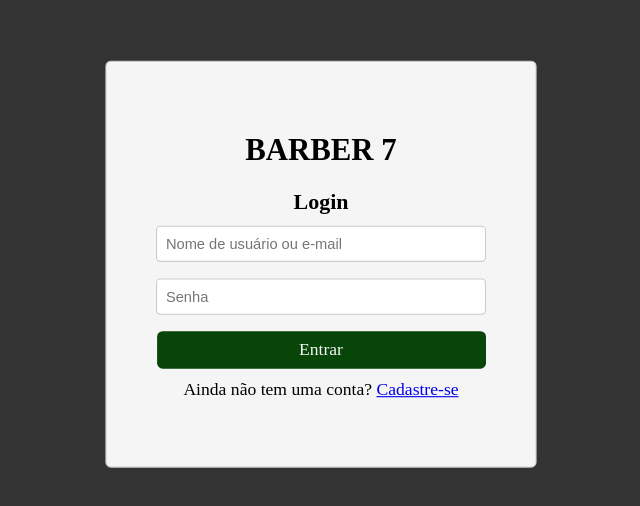
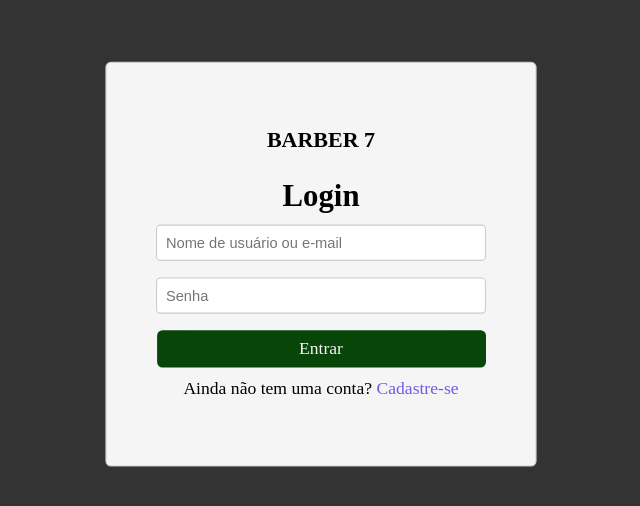
Before and after one commit to tainassilva/A3Web, a plain HTML site: page login.html in a window 1280 px wide. Shown: the part 136-642 px from the top of the page, without its empty margins (319-959 px from the left). Drawn offline with Linux system fonts and the light colour scheme.

Commit message:
arrmando css

```diff
--- a/CSS/cadastro.css
+++ b/CSS/cadastro.css
@@ -18,13 +18,13 @@ body {
 
 h4 {
   color: #333333;
-  font-size: 28px;
+  font-size: 20px;
   margin-bottom: 10px;
 }
 
 h2 {
   color: #333333;
-  font-size: 20px;
+  font-size: 28px;
   margin-bottom: 20px;
 }
 
--- a/CSS/login.css
+++ b/CSS/login.css
@@ -18,12 +18,12 @@ body {
 }
 
 h1 {
-  font-size: 28px;
+  font-size: 20px;
   margin-bottom: 20px;
 }
 
 h2 {
-  font-size: 20px;
+  font-size: 28px;
   margin-bottom: 10px;
 }
 
@@ -61,3 +61,11 @@ input[type="password"] {
 p {
   margin-top: 10px;
 }
+a {
+  color: #6c5ce7;
+  text-decoration: none;
+}
+
+a:hover {
+  text-decoration: underline;
+}
```
